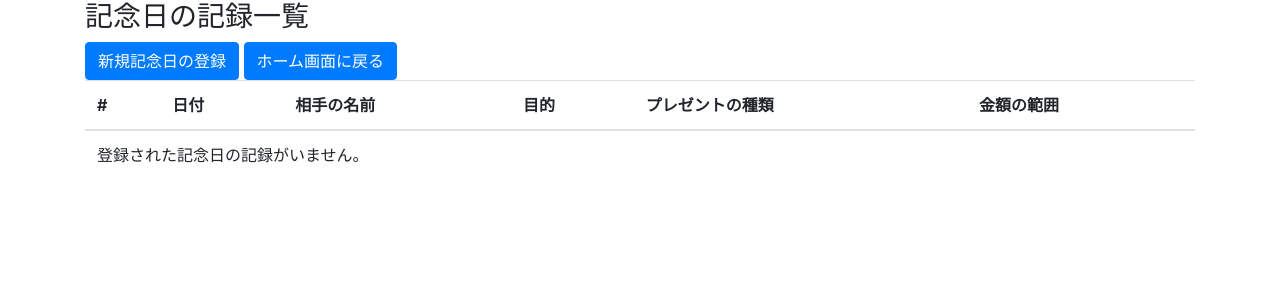
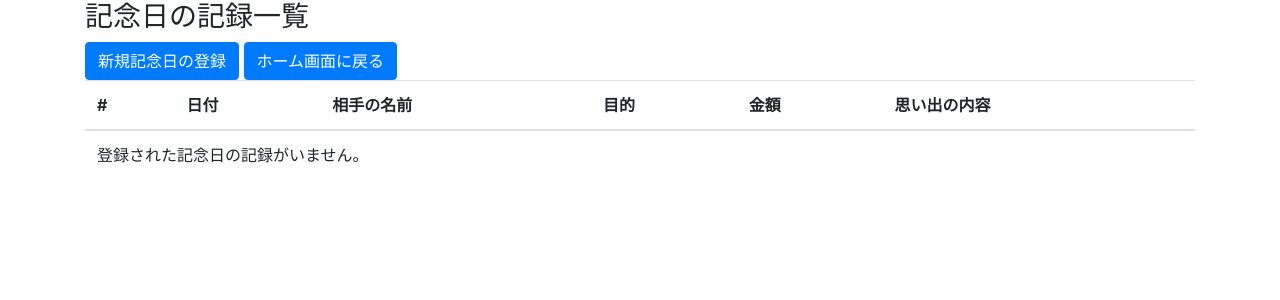
Before and after one commit to umedayukari/Portfolio2, a Django app: page /boards/anniversary_list/ in a window 1280 px wide. Shown: the part 56-356 px from the top of the page. Run offline with Django 4.2, Linux system fonts and the light colour scheme; a user stored in the database is signed in; data comes from the database, SQL or seed files in the repository; both versions use the stored data as it was after the commit.

Commit message:
一覧表の金額表記の修正

```diff
--- a/login_view/templates/boards/anniversary_list.html
+++ b/login_view/templates/boards/anniversary_list.html
@@ -19,8 +19,8 @@
       <th scope="col">日付</th>
       <th scope="col">相手の名前</th>
       <th scope="col">目的</th>
-      <th scope="col">プレゼントの種類</th>
-      <th scope="col">金額の範囲</th>
+      <th scope="col">金額</th>
+      <th scope="col">思い出の内容</th>
     </tr>
   </thead>
 <tbody>
@@ -30,8 +30,8 @@
         <td>{{ record.date|date:"Y-m-d" }}</td>
         <td>{{ record.opponent.name }}</td> <!-- 相手の名前を表示 -->
         <td>{{ record.purpose }}</td>
-        <td>{{ record.present_type.name }}</td>
-        <td>{{ record.range_of_amounts }}</td>
+        <td>{{ record.amount_of_money|floatformat:"0" }}円</td>
+        <td>{{ record.memories }}</td>
       </tr>
     {% empty %}
       <tr>
--- a/login_view/templates/boards/opponent_list.html
+++ b/login_view/templates/boards/opponent_list.html
@@ -17,8 +17,8 @@
   <thead>
     <tr>
       <th scope="col">#</th>
+      <th scope="col">日付</th>
       <th scope="col">名前</th>
-      <th scope="col">日付</th>
       <th scope="col">性別</th>
       <th scope="col">記念日の詳細</th>
     </tr>
@@ -27,8 +27,8 @@
     {% for opponent in opponents %}
       <tr>
         <th scope="row">{{ forloop.counter }}</th>
+        <td>{{ opponent.date|date:"Y-m-d" }}</td>
         <td>{{ opponent.name }}</td>
-        <td>{{ opponent.date|date:"Y-m-d" }}</td>
         <td>{{ opponent.get_sex_display }}</td>
         <td>{{ opponent.anniversary_details }}</td>
       </tr>
```
Also changed, not shown: login_view/boards/migrations/0003_presenttype_alter_opponent_sex_and_more.py (added), login_view/db.sqlite3, login_view/photos/クリスマスカップルイメージ_qSvie8s.jpg (added).
